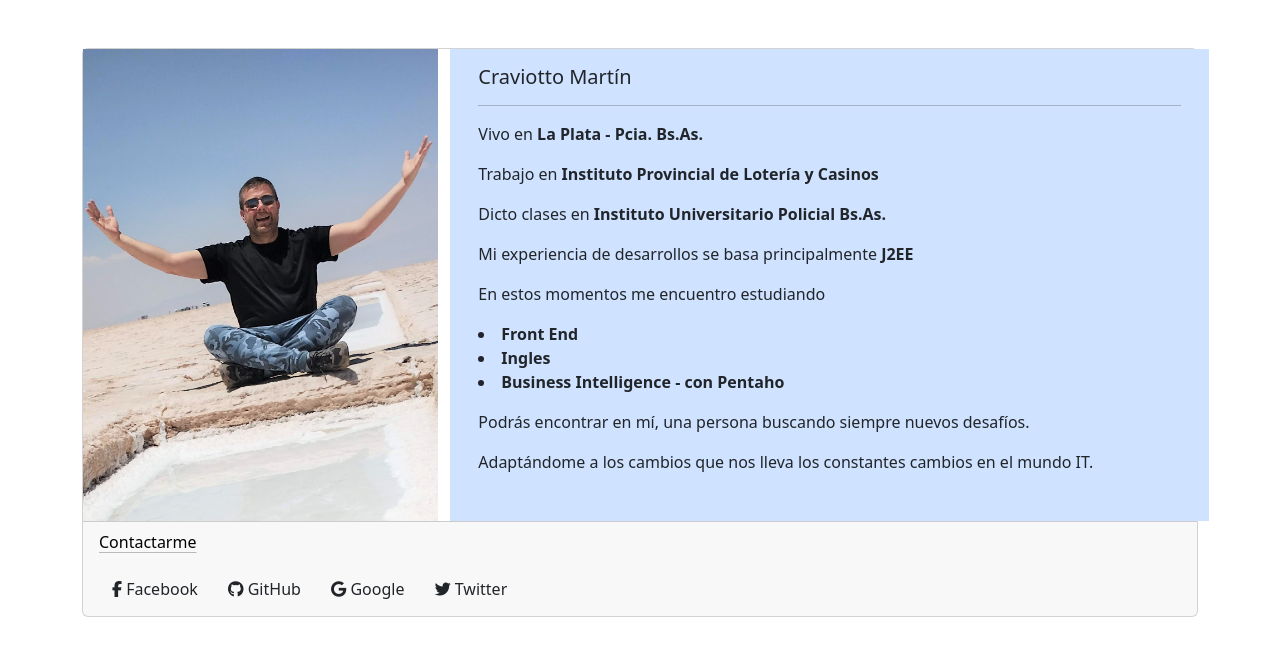
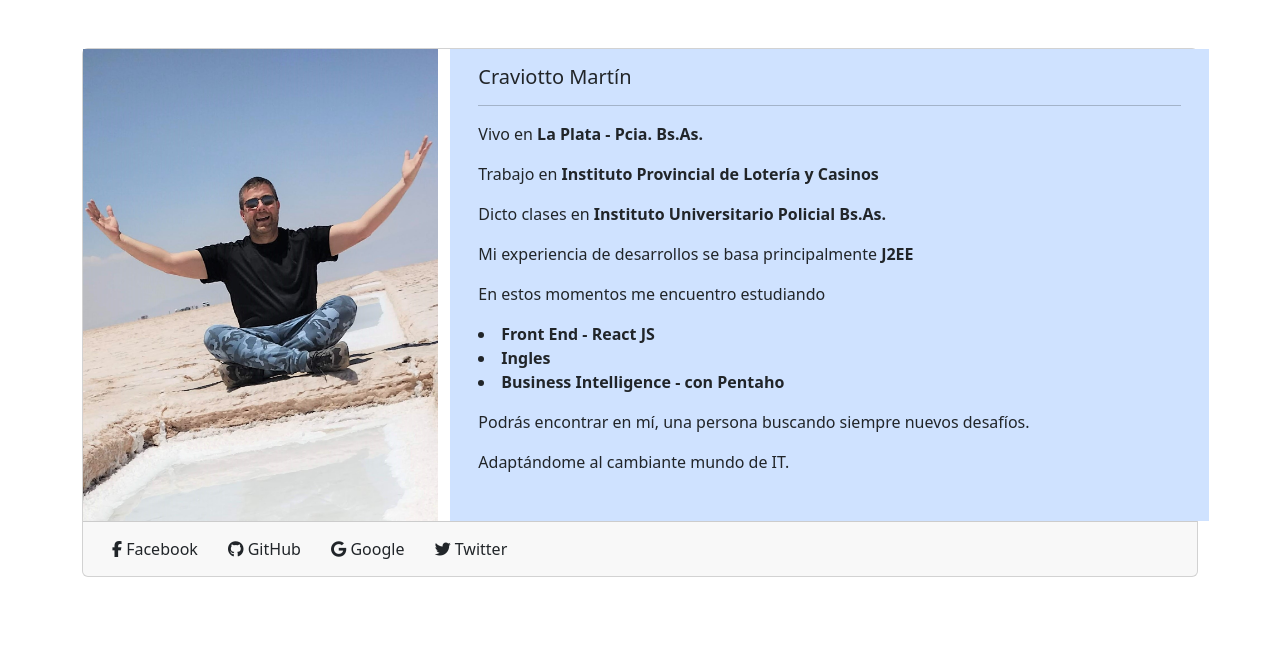
Before and after one commit to martincraviotto/CodoACodo-tp1-presentacion, a plain HTML site: page index.html in a window 1280 px wide. Drawn offline with nearby package versions, Linux system fonts and the light colour scheme.

Commit message:
Eliminacion del contacto por mail

```diff
--- a/index.html
+++ b/index.html
@@ -25,7 +25,7 @@
                         </p>
                         <p class="card-text">
                             En estos momentos me encuentro estudiando
-                            <li><b>Front End</b></li>
+                            <li><b>Front End - React JS</b></li>
                             <li><b>Ingles</b></li>
                             <li><b>Business Intelligence - con Pentaho</b></li>
                         </p>
@@ -33,16 +33,12 @@
                             Podrás encontrar en mí, una persona buscando siempre nuevos desafíos.
                         </p>
                         <p class="card-text">
-                            Adaptándome  a los cambios que nos lleva  los constantes cambios en el mundo IT.
+                            Adaptándome  al cambiante mundo de IT.
                         </p>
                     </div>
                 </div>
             </div>
             <div class="card-footer">
-                <p><a href="#" class="link-body-emphasis link-offset-2 link-underline-opacity-25 link-underline-opacity-75-hover">
-                    Contactarme</a>
-                </p>
-
 
                 <button class="btn btn-facebook">
                     <i class="fab fa-facebook-f"></i> Facebook
```
